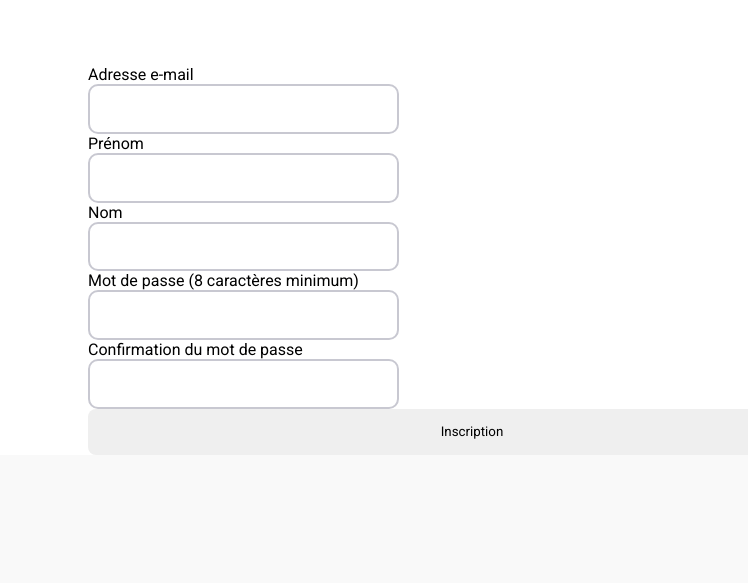
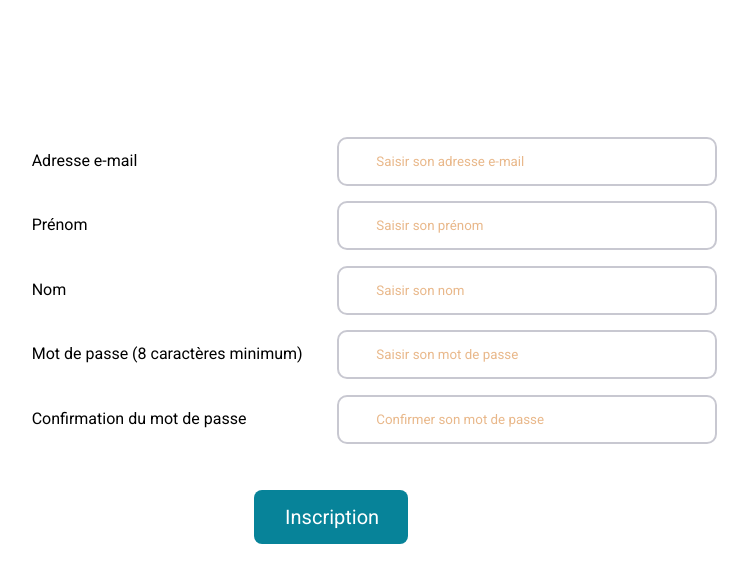
Before and after one commit to cecile-wojnowski/cocoswing, a PHP site: page /inscription.php in a window 1280 px wide. Shown: the part 516-1099 px from the top of the page, without its empty margins (232-980 px from the left). Before the commit the page ends 955 px from the top, so only its background shows below. Run offline with PHP 8.4, Linux system fonts and the light colour scheme; some libraries are stand-ins or nearby versions.

Commit message:
Apparence des form connexion/inscription

```diff
--- a/css/form_connexion.css
+++ b/css/form_connexion.css
@@ -1,13 +1,15 @@
+.h1_form{
+  margin-bottom: 10%;
+}
 .form_connexion{
   display: flex;
   flex-direction: column;
-  justify-content: space-around;
   width:60%;
-  margin:5% 25% 5% 25%;
+  margin:auto;
 }
 .form_connexion .button_pages{
   width:20%;
-  margin: 5% 25% 1% 25%;
+  margin: 5% 30%;
 }
 .label_input{
   margin:1%;
@@ -19,7 +21,7 @@ label{
 }
 
 input{
-  width:30%;
+  width:40%;
   padding:2% 5% 2% 5%;
   border: solid 2px #C8C8D1;
   border-radius: 10px;
@@ -29,3 +31,14 @@ input{
   color:#D37217;
   opacity:0.5;
 }
+
+.link_inscription{
+  font-weight: bold;
+  color: #078399;
+}
+.p_inscription{
+ margin-top:0;
+}
+.center{
+  text-align: center;
+}
--- a/inscription.php
+++ b/inscription.php
@@ -25,25 +25,38 @@
     </div>
 
     <main>
-      <h1> S'inscrire </h1>
+      <h1 class="h1_form"> S'inscrire </h1>
 
       <form class="form_connexion" action="mon_compte.php" method="post">
-        <label for="mail">Adresse e-mail </label>
-        <input type="text" name="mail" id="mail" required>
 
-        <label for="name"> Prénom </label>
-        <input type="text" name="name" id="name" required>
+        <div class="label_input">
+          <label for="mail">Adresse e-mail </label>
+          <input type="text" name="mail" id="mail" placeholder="Saisir son adresse e-mail" required>
+        </div>
 
-        <label for="family_name"> Nom </label>
-        <input type="text" name="family_name" id="family_name" required>
+        <div class="label_input">
+          <label for="name"> Prénom </label>
+          <input type="text" name="name" id="name" placeholder="Saisir son prénom" required>
+        </div>
 
-        <label for="password">Mot de passe (8 caractères minimum)</label>
-        <input type="password" id="password" name="password" minlength="8" required>
+        <div class="label_input">
+          <label for="family_name"> Nom </label>
+          <input type="text" name="family_name" id="family_name" placeholder="Saisir son nom" required>
+        </div>
 
-        <label for="confirm_password">Confirmation du mot de passe </label>
-        <input type="password" id="confirm_password" name="confirm_password" minlength="8" required>
+        <div class="label_input">
+          <label for="password">Mot de passe (8 caractères minimum)</label>
+          <input type="password" id="password" name="password" minlength="8"
+          placeholder="Saisir son mot de passe" required>
+        </div>
 
-        <button type="button" name="form_inscription"> Inscription </button>
+        <div class="label_input">
+          <label for="confirm_password">Confirmation du mot de passe </label>
+          <input type="password" id="confirm_password" name="confirm_password" minlength="8"
+          placeholder="Confirmer son mot de passe" required>
+        </div>
+
+        <button type="button" name="form_inscription" class="button_pages"> Inscription </button>
       </form>
 
     </main>
```
Also changed, not shown: connexion.php (+12 -2 lines).
